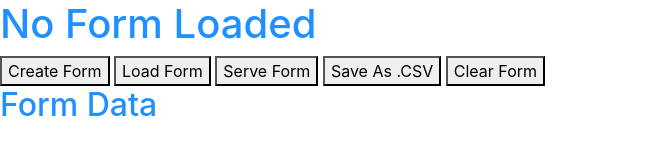
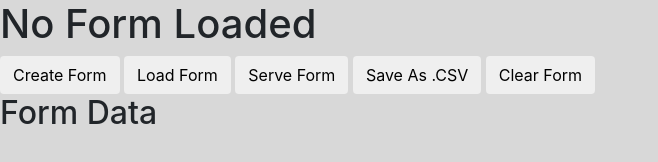
Before and after one commit to chase-stevens/formDesktopServe, an Electron app: page public/index.html in a window 800 px wide. Shown: the whole page, without its empty margins (0-658 px from the left). Drawn offline with nearby package versions, Linux system fonts and the light colour scheme; no server answers.

Commit message:
added bootstrap styling to table and buttons

```diff
--- a/css/style.css
+++ b/css/style.css
@@ -1,11 +1,3 @@
 body {
-  color: dodgerblue;
+  background-color: #d8d8d8;
 }
-
-th {
-  color: purple;
-}
-
-td {
-  color: teal;
-}
--- a/public/index.html
+++ b/public/index.html
@@ -9,16 +9,16 @@
   <body>
     <h1 id="form-loaded">No Form Loaded</h1>
     <div class="menu">
-      <button class="create" id="create">Create Form</button>
-      <button class="load" id="load">Load Form</button>
-      <button class="serve" id="serve">Serve Form</button>
-      <button class="save" id="save">Save As .CSV</button>
-      <button class="clear" id="clear">Clear Form</button>
+      <button class="create btn" id="create">Create Form</button>
+      <button class="load btn" id="load">Load Form</button>
+      <button class="serve btn" id="serve">Serve Form</button>
+      <button class="save btn" id="save">Save As .CSV</button>
+      <button class="clear btn" id="clear">Clear Form</button>
     </div>
 
     <div class="form-data">
       <h2>Form Data</h2>
-      <table id="form-data-table" style="width: 100%">
+      <table id="form-data-table" class="table table-striped" style="width: 100%">
         <thead id="form-data-table-head"></thead>
         <tbody id="form-data-table-body"></tbody>
       </table>
```
